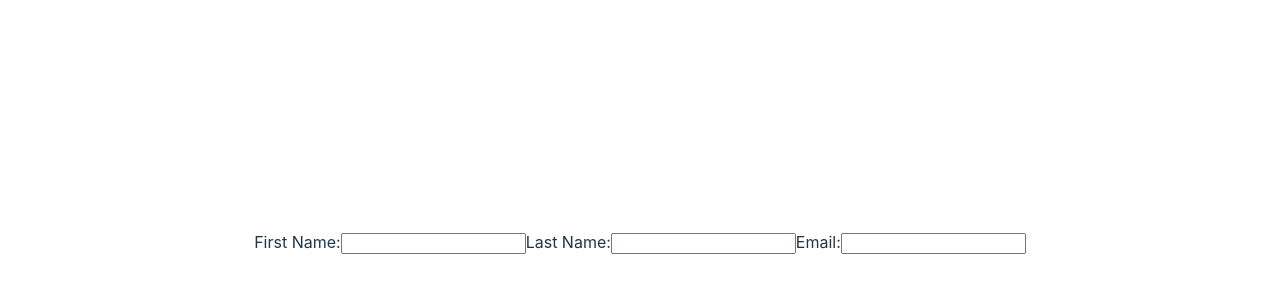
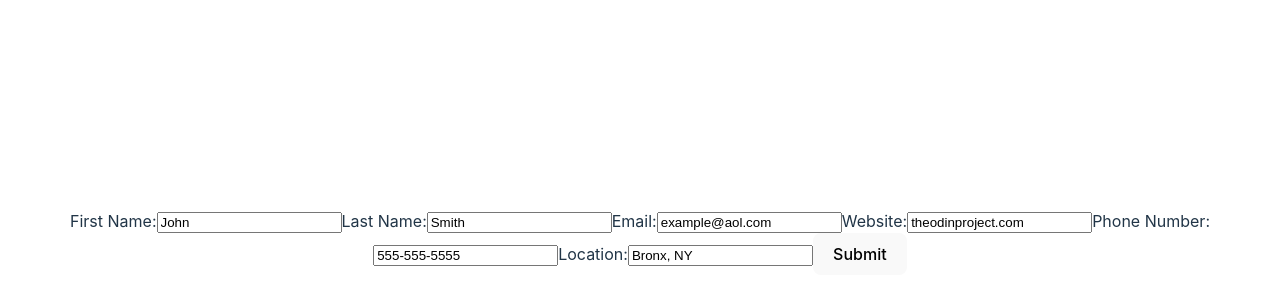
Before and after one commit to dario-cruz/resume-builder, a React (Vite) app: page / in a window 1280 px wide. Shown: the part 158-458 px from the top of the page. Built offline with nearby package versions, Linux system fonts and the light colour scheme.

Commit message:
Fleshed out resume-form and added button components, form one and generic one for use on app.

```diff
--- a/src/data/resumeData.jsx
+++ b/src/data/resumeData.jsx
@@ -1,10 +1,11 @@
 // Define an object that will be the host of all the data the user enters in a form.
 const resumeData = {
-    firstname: '',
-    lastname: '',
+    firstName: '',
+    lastName: '',
     email: '',
     website: '',
     location: '',
+    phone: '',
     jobs : []
 }
 
--- a/src/form.jsx
+++ b/src/form.jsx
@@ -1,5 +1,6 @@
 import { useState } from "react";
 import resumeData from "./data/resumeData";
+import FormButton from "./page_elements/form-button";
 
 export default function ResumeForm() {
     // Define all of the states that the child components will use.
@@ -8,6 +9,7 @@ export default function ResumeForm() {
     const [lname, setLname] = useState('Smith')
     const [website, setWebsite] = useState('theodinproject.com')
     const [location, setLocation] = useState('Bronx, NY')
+    const [phone, setPhone] = useState('555-555-5555')
 
 
     // Form submission behaviors.
@@ -17,31 +19,53 @@ export default function ResumeForm() {
 
         // Update resumeData obj with the values the user input.
         resumeData.email = email
-        resumeData.firstname = fname
-        resumeData.lastname = lname
+        resumeData.firstName = fname
+        resumeData.lastName = lname
         resumeData.website = website
         resumeData.location = location
+        resumeData.phone = phone
 
     }
 
     return(
         <form id='resume-form' className='resume-form' onSubmit={handleSubmit}>
-            <label>
+            <label className='input-label'>
                 First Name:
                 <input type='text' name='fname' className='form-input'
+                value={fname}
                 onChange={e => setFname(e.target.value)}/>
             </label>
-            <label>
+            <label className='input-label'>
                 Last Name:
                 <input type='text' name='lname' className='form-input'
+                value={lname}
                 onChange={e => setLname(e.target.value)}/>
             </label>
-            <label>
+            <label className='input-label'>
                 Email:
                 <input type='email' name='email' className='form-input'
+                value={email}
                 onChange={e => setEmail(e.target.value)}/>
             </label>
-
+            <label className='input-label'>
+                Website:
+                <input type='url' name='website' className='website-input'
+                value={website}
+                onChange={e => setWebsite(e.target.value)}/>
+            </label>
+            <label className='input-label'>
+                Phone Number:
+                <input type='tel' name='phone' className='phone-input'
+                value={phone}
+                onChange={e => setPhone(e.target.value)}/>
+            </label>
+            <label>
+                Location:
+                <input type='text' name='location' className='location-input'
+                value={location}
+                onChange={e => setLocation(e.target.value)}/>
+            </label>
+            <FormButton text={"Submit"} formId={'resume-form'} />
 
 
 
--- /dev/null
+++ b/src/page_elements/form-button.jsx
@@ -0,0 +1,8 @@
+export default function FormButton({ text, formId }) {
+
+    return (
+        <button type='submit' className='form-button' form={formId}>
+            {text}
+        </button>
+    )
+}
```
Also changed, not shown: src/page_elements/normal-button.jsx (added).
